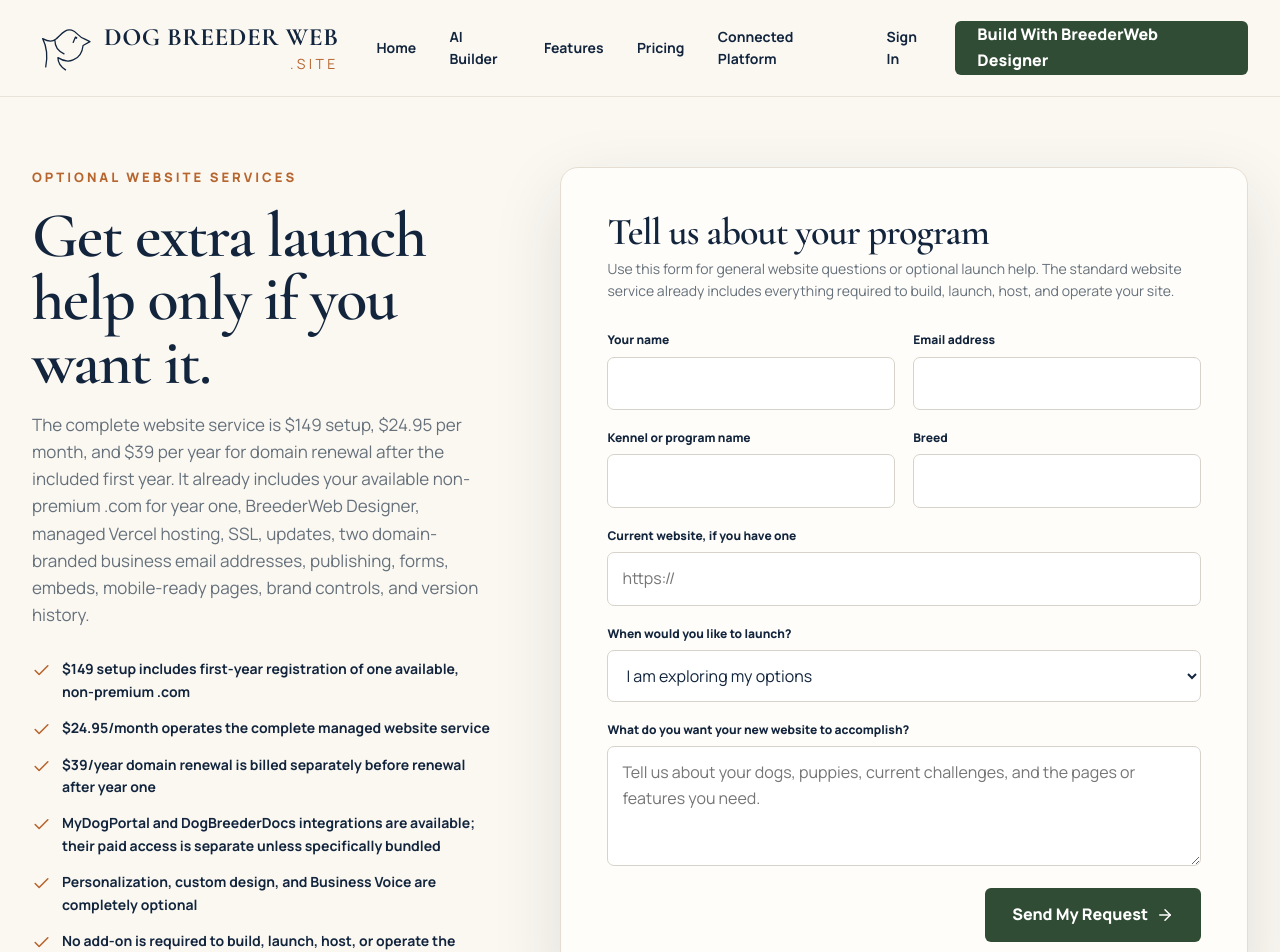
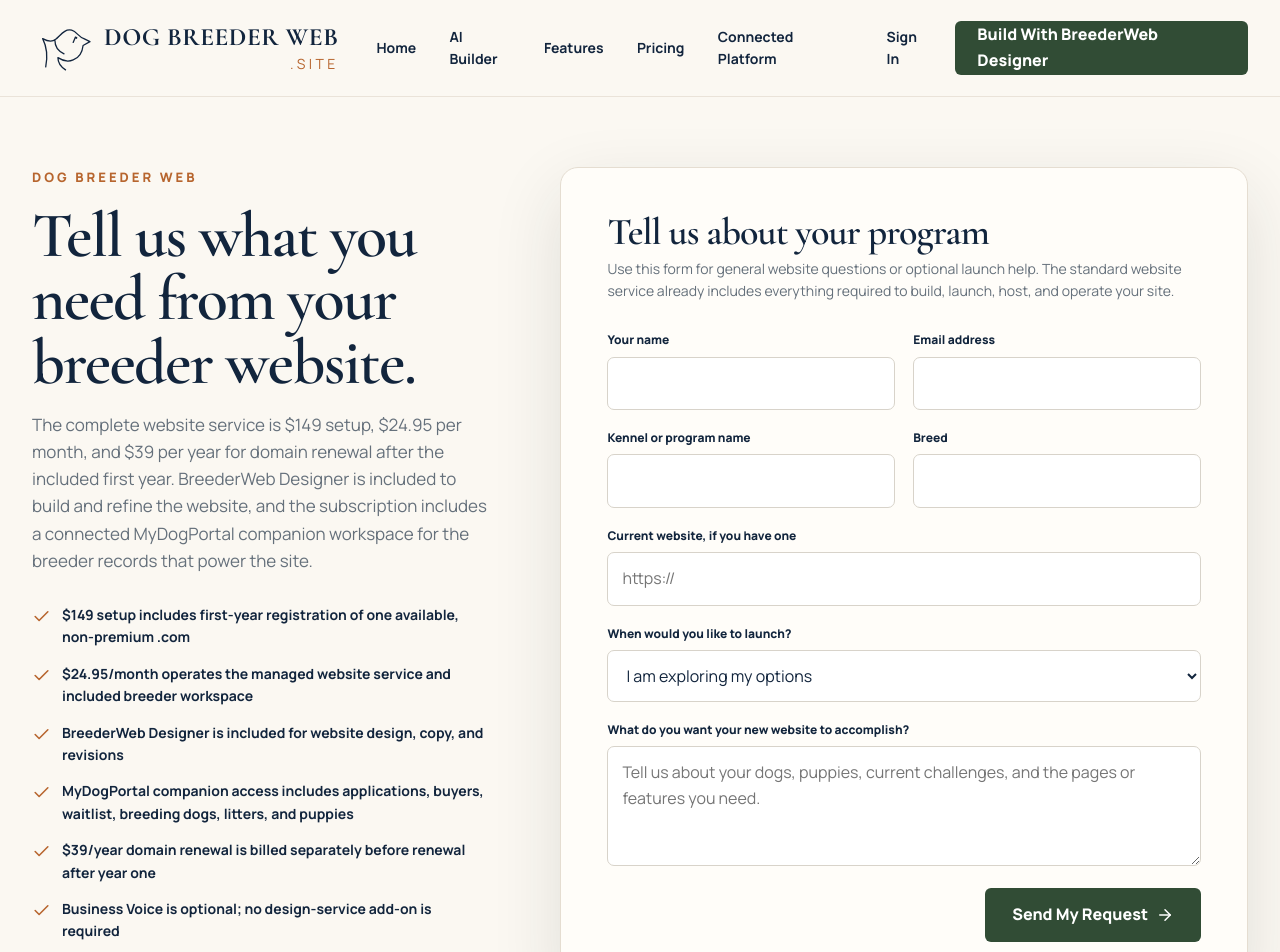
Before and after one commit to rawillia9801/dbws, a Next.js app: page /start in a window 1280 px wide. Shown: the top 952 px of the page. Built offline with nearby package versions, Linux system fonts and the light colour scheme.

Commit message:
Remove custom website service offers

```diff
--- a/app/start/page.tsx
+++ b/app/start/page.tsx
@@ -5,13 +5,11 @@
 import { InquiryForm } from "@/components/inquiry-form";
 
 export const metadata: Metadata = {
-  title: "Optional Website Services",
-  description: "Request optional personalization, custom website work, or Business Voice for Dog Breeder Web.",
+  title: "Dog Breeder Web Requests",
+  description: "Ask a website question or request optional Business Voice for Dog Breeder Web.",
 };
 
 const optionalServices = {
-  "website-personalization": "Done-for-you personalization",
-  "custom-website": "Ground-up custom website",
   "business-voice": "Business Voice",
 } as const;
 
@@ -41,16 +39,16 @@
       <main className="start-main">
         <div className="shell start-grid">
           <section className="start-copy">
-            <p className="eyebrow">OPTIONAL WEBSITE SERVICES</p>
-            <h1>{requestedService === "general" ? "Get extra launch help only if you want it." : `${requestedServiceLabel}—only if you want it.`}</h1>
-            <p>The complete website service is $149 setup, $24.95 per month, and $39 per year for domain renewal after the included first year. It already includes your available non-premium .com for year one, BreederWeb Designer, managed Vercel hosting, SSL, updates, two domain-branded business email addresses, publishing, forms, embeds, mobile-ready pages, brand controls, and version history.</p>
+            <p className="eyebrow">DOG BREEDER WEB</p>
+            <h1>{requestedService === "general" ? "Tell us what you need from your breeder website." : "Add Business Voice when it fits your program."}</h1>
+            <p>The complete website service is $149 setup, $24.95 per month, and $39 per year for domain renewal after the included first year. BreederWeb Designer is included to build and refine the website, and the subscription includes a connected MyDogPortal companion workspace for the breeder records that power the site.</p>
             <div className="start-points">
               <div><Check size={19} />$149 setup includes first-year registration of one available, non-premium .com</div>
-              <div><Check size={19} />$24.95/month operates the complete managed website service</div>
+              <div><Check size={19} />$24.95/month operates the managed website service and included breeder workspace</div>
+              <div><Check size={19} />BreederWeb Designer is included for website design, copy, and revisions</div>
+              <div><Check size={19} />MyDogPortal companion access includes applications, buyers, waitlist, breeding dogs, litters, and puppies</div>
               <div><Check size={19} />$39/year domain renewal is billed separately before renewal after year one</div>
-              <div><Check size={19} />MyDogPortal and DogBreederDocs integrations are available; their paid access is separate unless specifically bundled</div>
-              <div><Check size={19} />Personalization, custom design, and Business Voice are completely optional</div>
-              <div><Check size={19} />No add-on is required to build, launch, host, or operate the website</div>
+              <div><Check size={19} />Business Voice is optional; no design-service add-on is required</div>
             </div>
           </section>
           <InquiryForm requestedService={requestedService} requestedServiceLabel={requestedServiceLabel} />
```
